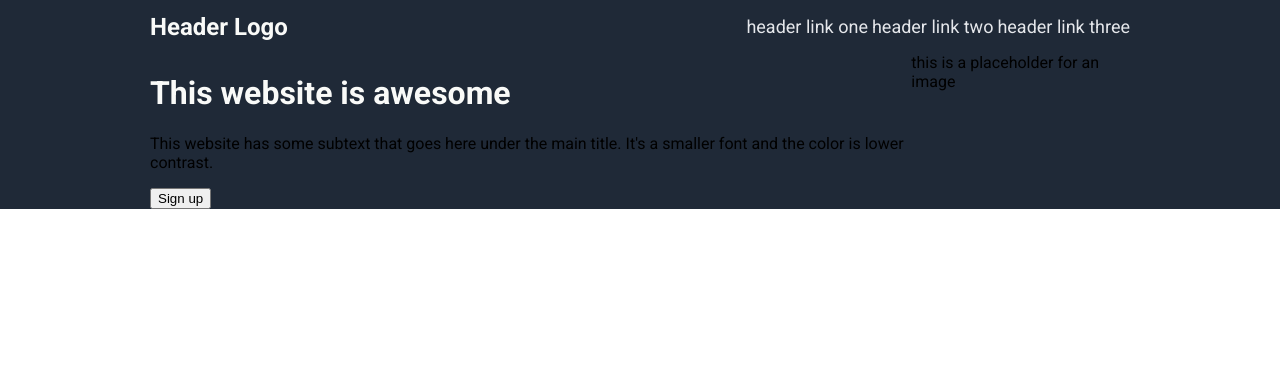
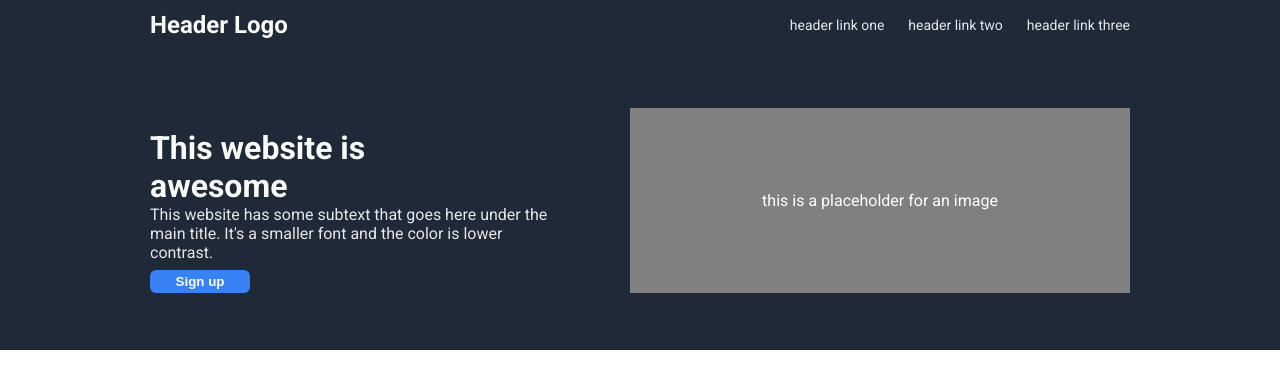
Before and after one commit to GladyszSG/landing-page, a plain HTML site: page index.html in a window 1280 px wide. Drawn offline with Linux system fonts and the light colour scheme.

Commit message:
Finish top element of the site
Change hero text width
Change button
Change image placeholder

```diff
--- a/index.html
+++ b/index.html
@@ -24,12 +24,12 @@
 
             <div class="header-2">
                 <div class="left-side">
-                    <h1 class="lajcior">This website is awesome</h1>
-                    <p>This website has some subtext that goes here
+                    <h1 class="lajcior" id="headline">This website is awesome</h1>
+                    <p id="hero-text">This website has some subtext that goes here
                         under the main title. It's a smaller font
                         and the color is lower contrast.
                     </p>
-                    <button>Sign up</button>
+                    <button id="sign-up">Sign up</button>
                 </div>
                 <div class="right-side">
                     <div class="img-holder">this is a placeholder for an image</div>
--- a/styles.css
+++ b/styles.css
@@ -10,16 +10,20 @@ body {
     padding-left: 150px;
     align-items: center;
     padding-right: 150px;
+    height: 50px;
 }
 
 .header-2 {
     display: flex;
     padding-left: 150px;
     padding-right: 150px;
+    height: 300px;
+    align-items: center;
 }
 
 .top-one {
     background-color: #1F2937;
+    height: 350px;
 }
 
 .lajcior {
@@ -27,15 +31,64 @@ body {
 }
 
 a {
-    font-size: 18px;
+    font-size: 14px;
     color: #E5E7EB;
     text-decoration: none;
 }
 
-b {
+#logo {
+    flex-grow: 1;
     font-size: 24px;
+    flex-shrink: 0;
 }
 
-#logo {
+.links {
+    display: flex;
+    gap: 24px;
+}
+
+.left-side {
+    display: flex;
+    flex-direction: column;
+    flex-basis: 500px;
     flex-grow: 1;
 }
+
+.right-side {
+    display: flex;
+    flex-direction: column;
+    flex-basis: 500px;
+    background-color: gray;
+    height: 185px;
+    flex-shrink: 0;
+    color: white;
+    justify-content: center;
+    align-items: center;
+}
+
+#hero-text {
+    color: #E5E7EB;
+    margin: 0px;
+    margin-bottom: 8px;
+    width: 400px;
+    margin-right: 20px;
+}
+
+#headline {
+    margin-bottom: 0px;
+    width: 300px;
+
+}
+
+#sign-up {
+    display: flex;
+    justify-content: center;
+    flex-shrink: 0;
+    width: 100px;
+    background-color: #3882F6;
+    border: 0;
+    color: white;
+    font-weight: bold;
+    padding: 4px;
+    border-radius: 6px;
+}
```
